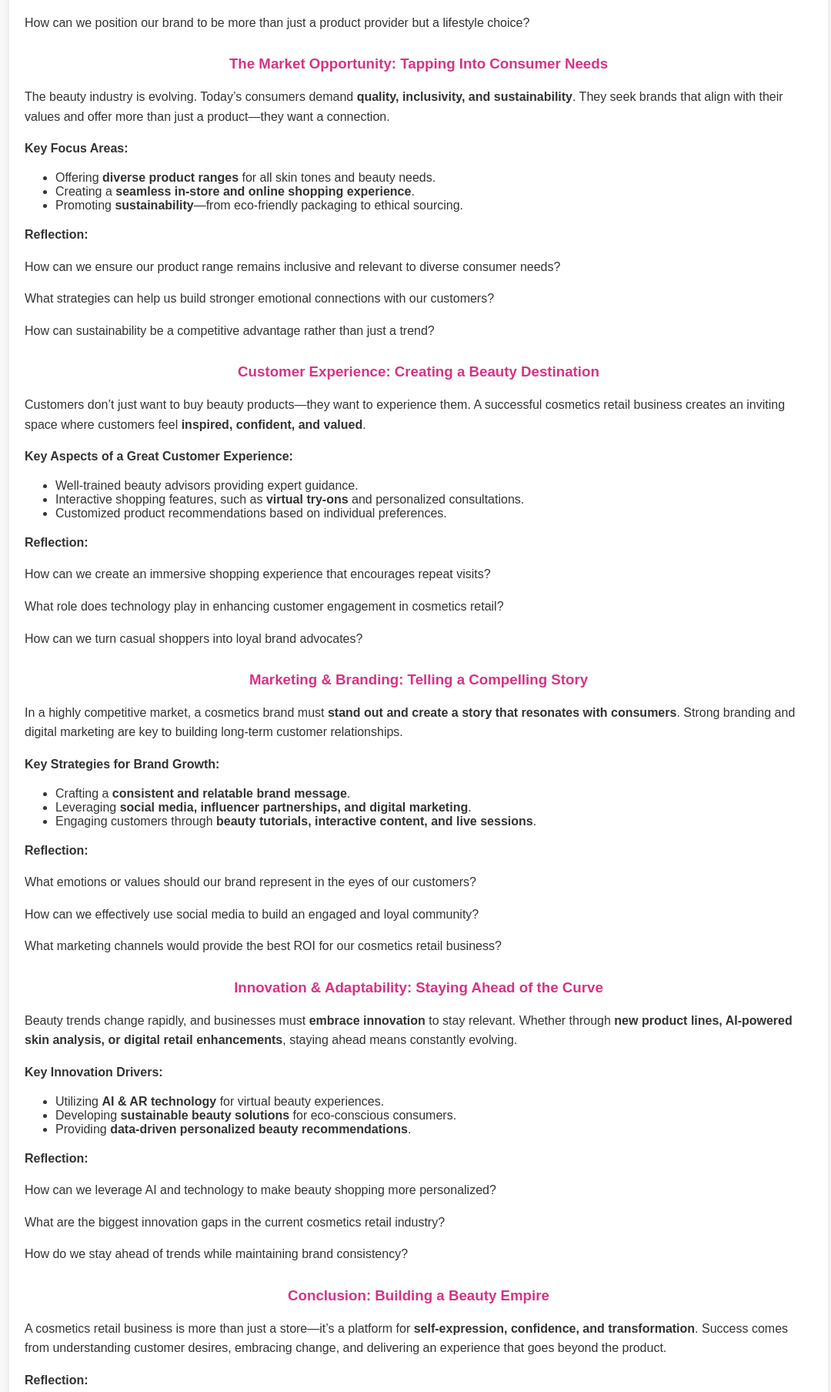
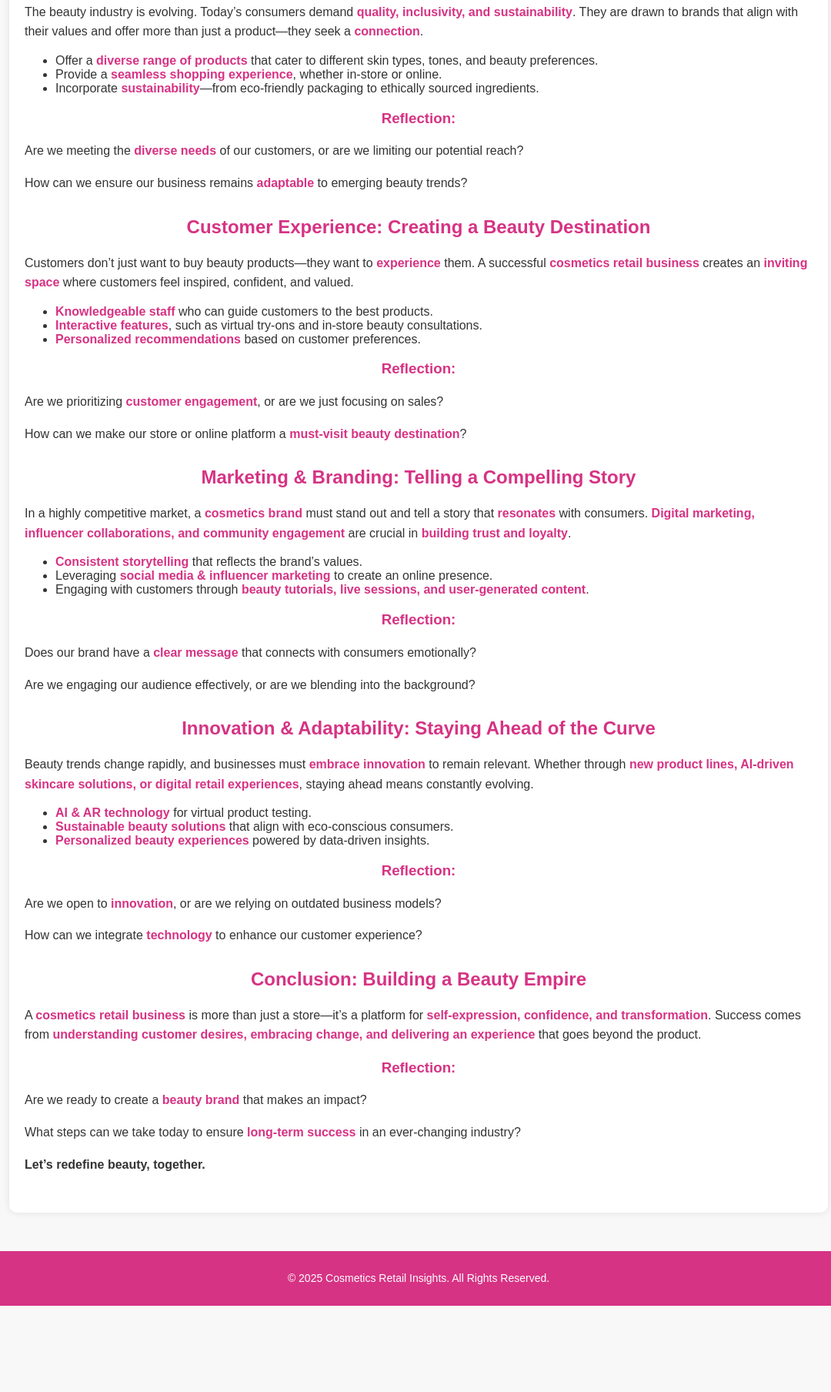
Before and after one commit to STEVE-Cloud-bit/html-starter, a plain HTML site: page business.html in a window 1280 px wide. Shown: the part 1226-3034 px from the top of the page at 77% size, without its empty margins (96-1176 px from the left). After the commit the page ends 2922 px from the top, so only its background shows below. Drawn offline with Linux system fonts and the light colour scheme.

Commit message:
Update business.html

```diff
--- a/business.html
+++ b/business.html
@@ -78,91 +78,86 @@
         </div>
     </div>
 
-
     <div class="container">
 
-        <h1>Unlocking the Potential of a Thriving Cosmetics Retail Business (Section 2)</h1>
-
-
         <div class="section">
-        <h3>Introduction: More Than Just Beauty</h3>
-        <p>Beauty is more than skin deep—it’s a statement, a confidence booster, and a form of self-expression. A cosmetics retail business is not just about selling makeup or skincare; it’s about understanding people, their needs, and their aspirations.</p>
-        <p><strong>Reflection:</strong></p>
-        <p>How does the cosmetics retail industry influence consumer self-confidence and self-expression?</p>
-        <p>What unique selling points can set our cosmetics business apart in a competitive market?</p>
-        <p>How can we position our brand to be more than just a product provider but a lifestyle choice?</p>
+            <h1>Unlocking the Potential of a Thriving <span class="highlight">Cosmetics Retail Business</span></h1>
+            <p>Beauty is more than skin deep—it’s a <span class="highlight">statement, a confidence booster, and a form of self-expression</span>. A <span class="highlight">cosmetics retail business</span> is not just about selling makeup or skincare; it’s about <span class="highlight">understanding people, their needs, and their aspirations</span>.</p>
+            <h3>Reflection:</h3>
+            <p>Are we simply selling products, or are we offering an <span class="highlight">experience</span> that customers will remember and return for?</p>
+            <p>How can we build a <span class="highlight">brand</span> that resonates with beauty lovers across different demographics?</p>
         </div>
 
+        <!-- Market Opportunity -->
         <div class="section">
-        <h3>The Market Opportunity: Tapping Into Consumer Needs</h3>
-        <p>The beauty industry is evolving. Today’s consumers demand <strong>quality, inclusivity, and sustainability</strong>. They seek brands that align with their values and offer more than just a product—they want a connection.</p>
-        <p><strong>Key Focus Areas:</strong></p>
+            <h2>The Market Opportunity: Tapping Into <span class="highlight">Consumer Needs</span></h2>
+            <p>The beauty industry is evolving. Today’s consumers demand <span class="highlight">quality, inclusivity, and sustainability</span>. They are drawn to brands that align with their values and offer more than just a product—they seek a <span class="highlight">connection</span>.</p>
             <ul>
-            <li>Offering <strong>diverse product ranges</strong> for all skin tones and beauty needs.</li>
-            <li>Creating a <strong>seamless in-store and online shopping experience</strong>.</li>
-            <li>Promoting <strong>sustainability</strong>—from eco-friendly packaging to ethical sourcing.</li>
+                <li>Offer a <span class="highlight">diverse range of products</span> that cater to different skin types, tones, and beauty preferences.</li>
+                <li>Provide a <span class="highlight">seamless shopping experience</span>, whether in-store or online.</li>
+                <li>Incorporate <span class="highlight">sustainability</span>—from eco-friendly packaging to ethically sourced ingredients.</li>
             </ul>
-        <p><strong>Reflection:</strong></p>
-        <p>How can we ensure our product range remains inclusive and relevant to diverse consumer needs?</p>
-        <p>What strategies can help us build stronger emotional connections with our customers?</p>
-        <p>How can sustainability be a competitive advantage rather than just a trend?</p>
+            <h3>Reflection:</h3>
+            <p>Are we meeting the <span class="highlight">diverse needs</span> of our customers, or are we limiting our potential reach?</p>
+            <p>How can we ensure our business remains <span class="highlight">adaptable</span> to emerging beauty trends?</p>
         </div>
 
+        <!-- Customer Experience -->
         <div class="section">
-        <h3>Customer Experience: Creating a Beauty Destination</h3>
-        <p>Customers don’t just want to buy beauty products—they want to experience them. A successful cosmetics retail business creates an inviting space where customers feel <strong>inspired, confident, and valued</strong>.</p>
-        <p><strong>Key Aspects of a Great Customer Experience:</strong></p>
+            <h2>Customer Experience: Creating a <span class="highlight">Beauty Destination</span></h2>
+            <p>Customers don’t just want to buy beauty products—they want to <span class="highlight">experience</span> them. A successful <span class="highlight">cosmetics retail business</span> creates an <span class="highlight">inviting space</span> where customers feel inspired, confident, and valued.</p>
             <ul>
-            <li>Well-trained beauty advisors providing expert guidance.</li>
-            <li>Interactive shopping features, such as <strong>virtual try-ons</strong> and personalized consultations.</li>
-            <li>Customized product recommendations based on individual preferences.</li>
+                <li><span class="highlight">Knowledgeable staff</span> who can guide customers to the best products.</li>
+                <li><span class="highlight">Interactive features</span>, such as virtual try-ons and in-store beauty consultations.</li>
+                <li><span class="highlight">Personalized recommendations</span> based on customer preferences.</li>
             </ul>
-        <p><strong>Reflection:</strong></p>
-        <p>How can we create an immersive shopping experience that encourages repeat visits?</p>
-        <p>What role does technology play in enhancing customer engagement in cosmetics retail?</p>
-        <p>How can we turn casual shoppers into loyal brand advocates?</p>
+            <h3>Reflection:</h3>
+            <p>Are we prioritizing <span class="highlight">customer engagement</span>, or are we just focusing on sales?</p>
+            <p>How can we make our store or online platform a <span class="highlight">must-visit beauty destination</span>?</p>
         </div>
 
+        <!-- Marketing & Branding -->
         <div class="section">
-        <h3>Marketing & Branding: Telling a Compelling Story</h3>
-        <p>In a highly competitive market, a cosmetics brand must <strong>stand out and create a story that resonates with consumers</strong>. Strong branding and digital marketing are key to building long-term customer relationships.</p>
-        <p><strong>Key Strategies for Brand Growth:</strong></p>
+            <h2>Marketing & Branding: Telling a <span class="highlight">Compelling Story</span></h2>
+            <p>In a highly competitive market, a <span class="highlight">cosmetics brand</span> must stand out and tell a story that <span class="highlight">resonates</span> with consumers. <span class="highlight">Digital marketing, influencer collaborations, and community engagement</span> are crucial in <span class="highlight">building trust and loyalty</span>.</p>
             <ul>
-            <li>Crafting a <strong>consistent and relatable brand message</strong>.</li>
-            <li>Leveraging <strong>social media, influencer partnerships, and digital marketing</strong>.</li>
-            <li>Engaging customers through <strong>beauty tutorials, interactive content, and live sessions</strong>.</li>
+                <li><span class="highlight">Consistent storytelling</span> that reflects the brand’s values.</li>
+                <li>Leveraging <span class="highlight">social media & influencer marketing</span> to create an online presence.</li>
+                <li>Engaging with customers through <span class="highlight">beauty tutorials, live sessions, and user-generated content</span>.</li>
             </ul>
-        <p><strong>Reflection:</strong></p>
-        <p>What emotions or values should our brand represent in the eyes of our customers?</p>
-        <p>How can we effectively use social media to build an engaged and loyal community?</p>
-        <p>What marketing channels would provide the best ROI for our cosmetics retail business?</p>
+            <h3>Reflection:</h3>
+            <p>Does our brand have a <span class="highlight">clear message</span> that connects with consumers emotionally?</p>
+            <p>Are we engaging our audience effectively, or are we blending into the background?</p>
         </div>
 
+        <!-- Innovation & Adaptability -->
         <div class="section">
-        <h3>Innovation & Adaptability: Staying Ahead of the Curve</h3>
-        <p>Beauty trends change rapidly, and businesses must <strong>embrace innovation</strong> to stay relevant. Whether through <strong>new product lines, AI-powered skin analysis, or digital retail enhancements</strong>, staying ahead means constantly evolving.</p>
-        <p><strong>Key Innovation Drivers:</strong></p>
+            <h2>Innovation & Adaptability: Staying Ahead of the Curve</h2>
+            <p>Beauty trends change rapidly, and businesses must <span class="highlight">embrace innovation</span> to remain relevant. Whether through <span class="highlight">new product lines, AI-driven skincare solutions, or digital retail experiences</span>, staying ahead means constantly evolving.</p>
             <ul>
-            <li>Utilizing <strong>AI & AR technology</strong> for virtual beauty experiences.</li>
-            <li>Developing <strong>sustainable beauty solutions</strong> for eco-conscious consumers.</li>
-            <li>Providing <strong>data-driven personalized beauty recommendations</strong>.</li>
+                <li><span class="highlight">AI & AR technology</span> for virtual product testing.</li>
+                <li><span class="highlight">Sustainable beauty solutions</span> that align with eco-conscious consumers.</li>
+                <li><span class="highlight">Personalized beauty experiences</span> powered by data-driven insights.</li>
             </ul>
-        <p><strong>Reflection:</strong></p>
-        <p>How can we leverage AI and technology to make beauty shopping more personalized?</p>
-        <p>What are the biggest innovation gaps in the current cosmetics retail industry?</p>
-        <p>How do we stay ahead of trends while maintaining brand consistency?</p>
+            <h3>Reflection:</h3>
+            <p>Are we open to <span class="highlight">innovation</span>, or are we relying on outdated business models?</p>
+            <p>How can we integrate <span class="highlight">technology</span> to enhance our customer experience?</p>
         </div>
 
+        <!-- Conclusion -->
         <div class="section">
-        <h3>Conclusion: Building a Beauty Empire</h3>
-        <p>A cosmetics retail business is more than just a store—it’s a platform for <strong>self-expression, confidence, and transformation</strong>. Success comes from understanding customer desires, embracing change, and delivering an experience that goes beyond the product.</p>
-        <p><strong>Reflection:</strong></p>
-        <p>How can we position ourselves as a leader in the cosmetics industry?</p>
-        <p>What long-term strategies will help sustain our business growth?</p>
-        <p>How do we define success beyond sales—brand loyalty, sustainability, or industry impact?</p>
+            <h2>Conclusion: Building a <span class="highlight">Beauty Empire</span></h2>
+            <p>A <span class="highlight">cosmetics retail business</span> is more than just a store—it’s a platform for <span class="highlight">self-expression, confidence, and transformation</span>. Success comes from <span class="highlight">understanding customer desires, embracing change, and delivering an experience</span> that goes beyond the product.</p>
+            <h3>Reflection:</h3>
+            <p>Are we ready to create a <span class="highlight">beauty brand</span> that makes an impact?</p>
+            <p>What steps can we take today to ensure <span class="highlight">long-term success</span> in an ever-changing industry?</p>
             <p><strong>Let’s redefine beauty, together.</strong></p>
         </div>
     </div>
+
+
+
+
 
 <div class="footer">
         <p>© 2025 Cosmetics Retail Insights. All Rights Reserved.</p>
```
Lines whose indentation alone changed are shown as unchanged.
